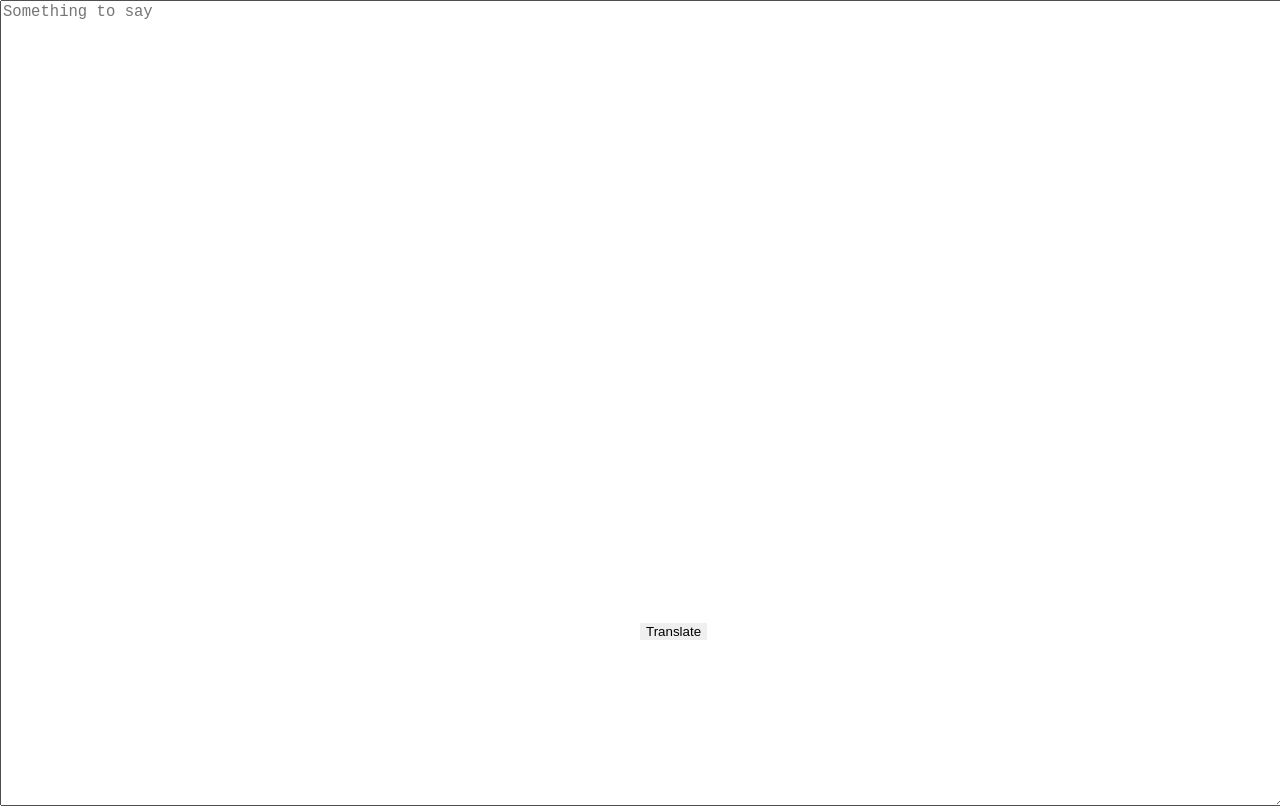
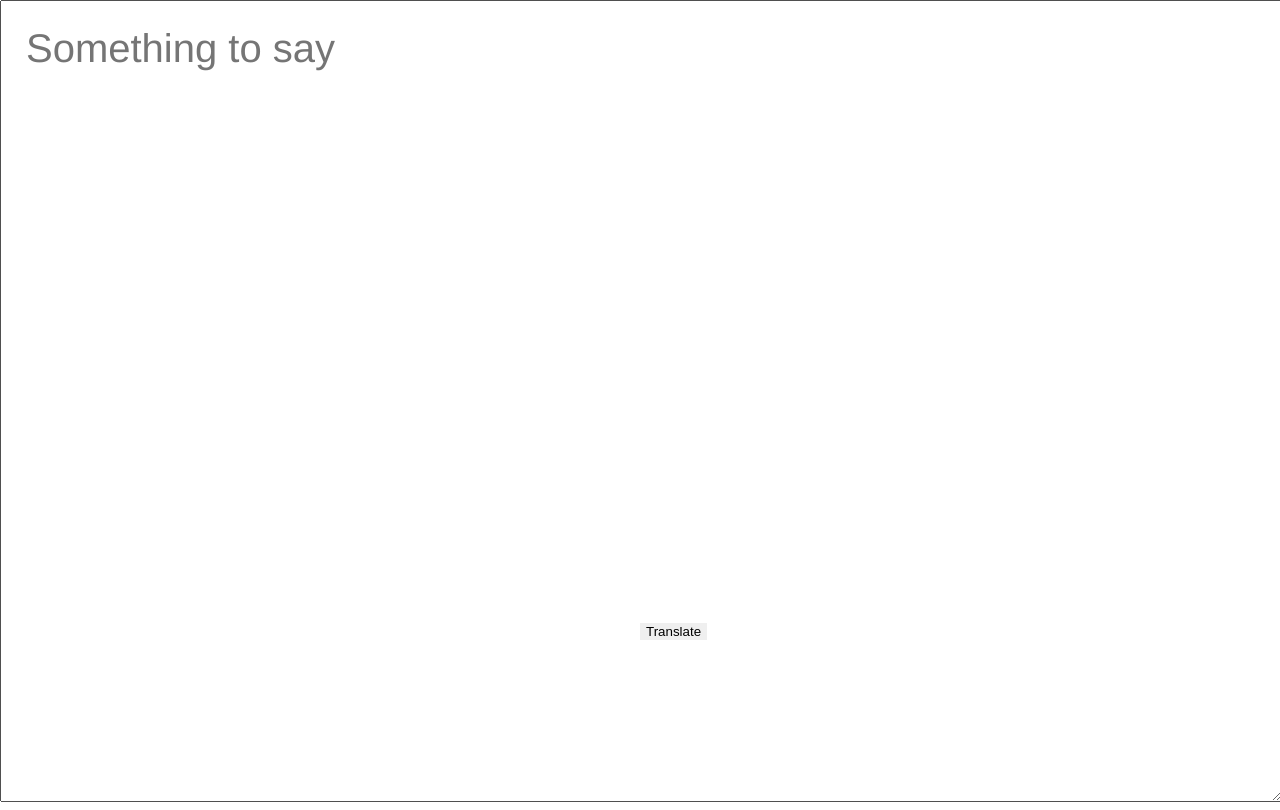
Before and after one commit to keldenl/moshimo, a React (Create React App) app: page / in a window 1280 px wide. Built offline with nearby package versions, Linux system fonts and the light colour scheme.

Commit message:
remove logs

```diff
--- a/src/App.css
+++ b/src/App.css
@@ -1,5 +1,6 @@
 .App {
     text-align: center;
+    font-family: "Helvetica Neue", Helvetica, Arial, sans-serif;
 }
 
 .container {
@@ -8,9 +9,11 @@
 }
 
 .inputText {
-    width: 100%;
-    height: 100%;
-    font-size: larger;
+    width: calc(100% - 50px);
+    height: calc(100% - 50px);
+    font-family: "Helvetica Neue", Helvetica, Arial, sans-serif;
+    font-size: 2.5rem;
+    padding: 25px;
 }
 
 .translateButton {
--- a/src/App.js
+++ b/src/App.js
@@ -18,7 +18,6 @@ function App() {
     const nextBreakIndex = speakingArr.indexOf('--');
     const endIndex = nextBreakIndex > -1 ? nextBreakIndex : speakingArr.length;
     const currWordArr = [...speakingArr].slice(0, endIndex);
-    console.log(currWordArr);
 
     const wordDelayArr = currWordArr.map(char => {
       const [, length] = voiceSpriteSheet[char];
@@ -62,7 +61,6 @@ function App() {
   }, [speakingArr])
 
   const onWordSoundEnd = () => {
-    console.log('word sound end');
     const nextBreakIndex = speakingArr.indexOf('--');
     const nextWordArr = [...speakingArr].slice(nextBreakIndex + 1, speakingArr.length);
     while (nextWordArr[0] === '--' || nextWordArr[0] === '-') {
@@ -71,7 +69,6 @@ function App() {
 
     // manually add the word break
     setTimeout(() => {
-      console.log('set speakingArr to ', nextWordArr);
       setSpeakingArr(nextWordArr);
       setSpeakingIdx(speakingIdx + 1);
     }, 500);
@@ -142,6 +139,7 @@ function App() {
   const outputDisplay = outputData ?
     <div>
       <p>{outputData.japanese}</p>
+      <p>{outputData.romanji}</p>
       <p onClick={() => setSpeakingArr(outputData.romanjiArray)}>
         {outputData.romanjiArray.join("").replaceAll("--", " ").split(" ").map((word, index) => {
           return <span key={index} className={index === speakingIdx ? "active" : undefined}>{word} </span>
```
